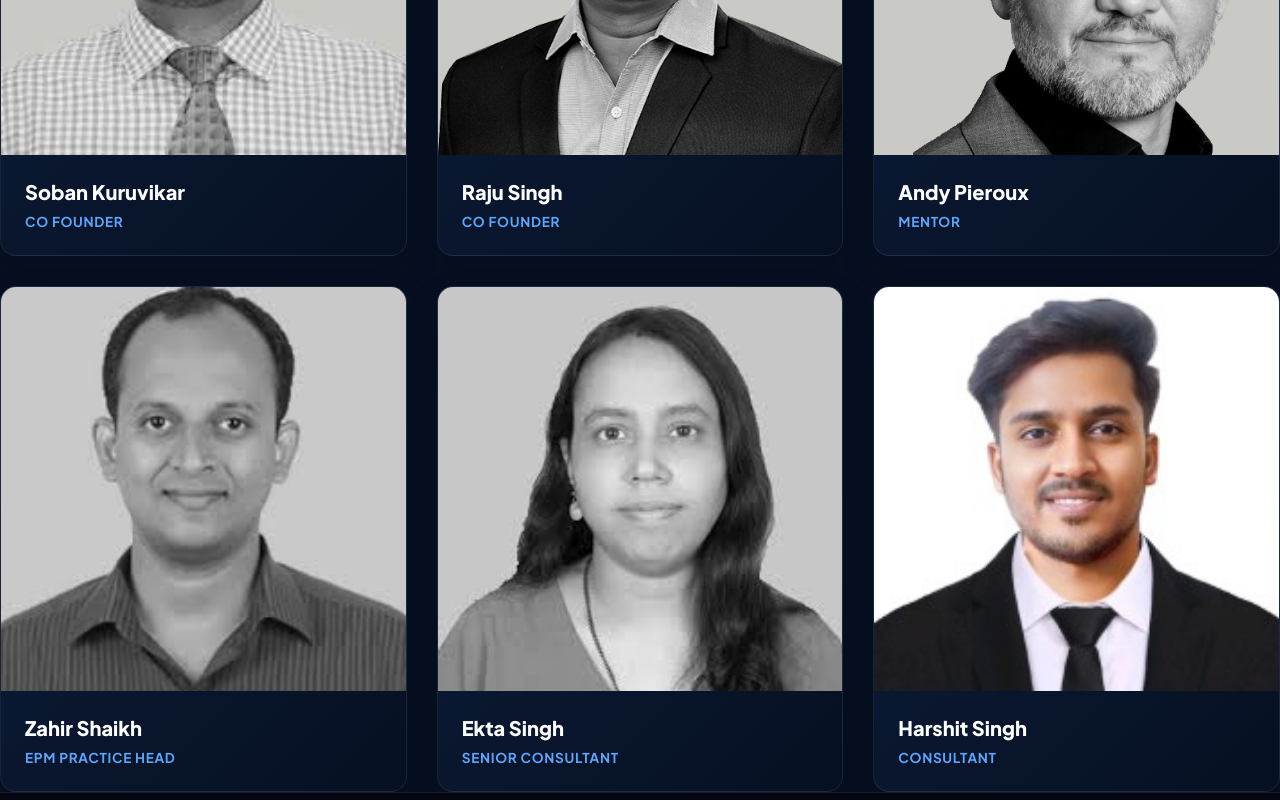
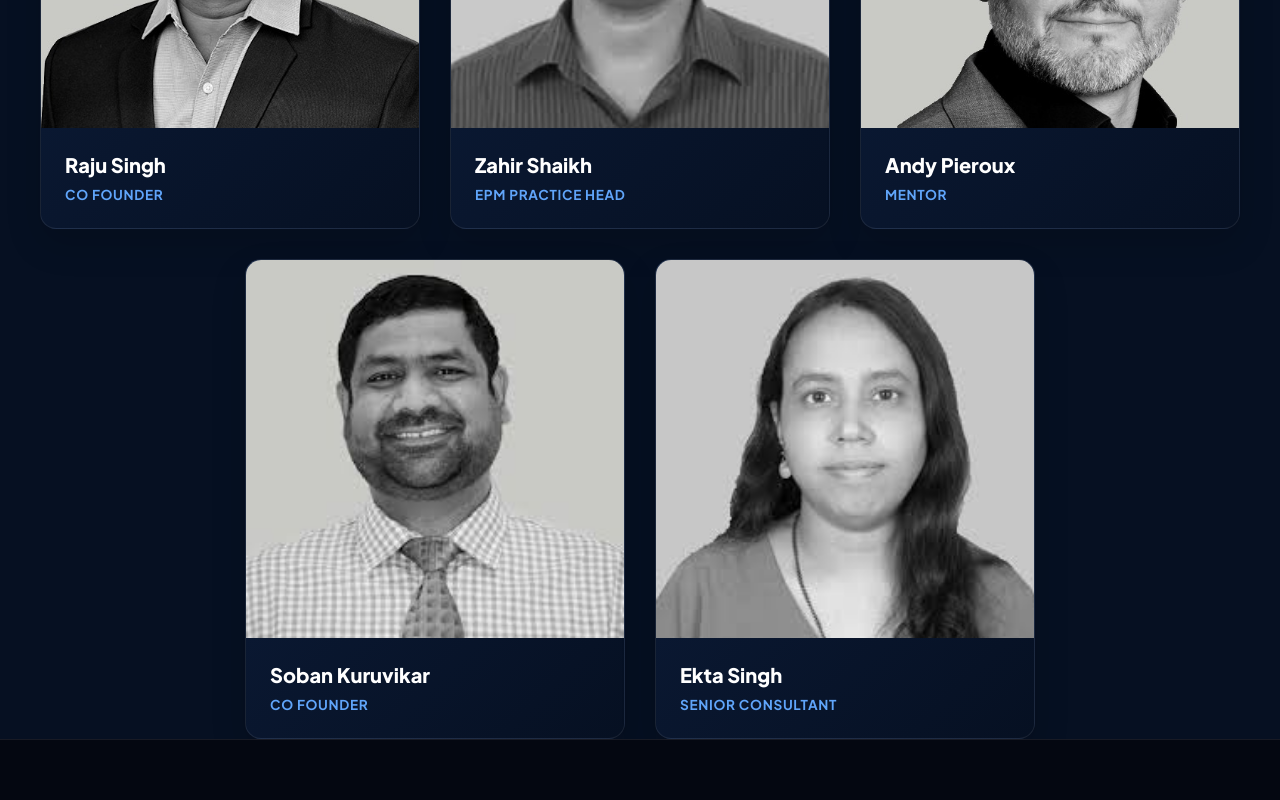
Before and after one commit to Harshit-1309/Gooner_tech, a React (Vite) app: page /about-us in a window 1280 px wide. Shown: the part 3420-4220 px from the top of the page. Built offline with nearby package versions, Linux system fonts and the light colour scheme; the HTML template or start-up script is replaced by a standard one.

Commit message:
feat: Restyle team grid with Flexbox centering to show 3 members in top row and 2 in bottom row

```diff
--- a/src/pages/AboutUs.jsx
+++ b/src/pages/AboutUs.jsx
@@ -7,14 +7,14 @@ import heroBg from '../assets/consulting_hero.png';
 
 const TEAM_MEMBERS = [
   {
-    name: 'Soban Kuruvikar',
-    role: 'Co founder',
-    image: '/assets/Our%20people/Soban%20Kuruvikar.jpeg'
-  },
-  {
     name: 'Raju Singh',
     role: 'Co founder',
     image: '/assets/Our%20people/Raju%20Singh.jpeg'
+  },
+  {
+    name: 'Zahir Shaikh',
+    role: 'EPM Practice Head',
+    image: '/assets/Our%20people/Zahir%20Shaikh.jpeg'
   },
   {
     name: 'Andy Pieroux',
@@ -22,19 +22,14 @@ const TEAM_MEMBERS = [
     image: '/assets/Our%20people/Andy%20Pieroux.jpeg'
   },
   {
-    name: 'Zahir Shaikh',
-    role: 'EPM Practice Head',
-    image: '/assets/Our%20people/Zahir%20Shaikh.jpeg'
+    name: 'Soban Kuruvikar',
+    role: 'Co founder',
+    image: '/assets/Our%20people/Soban%20Kuruvikar.jpeg'
   },
   {
     name: 'Ekta Singh',
     role: 'Senior Consultant',
     image: '/assets/Our%20people/Ekta%20Singh.jpeg'
-  },
-  {
-    name: 'Harshit Singh',
-    role: 'Consultant',
-    image: '/assets/Our%20people/Harshit%20Singh.jpeg'
   }
 ];
 
```
Also changed, not shown: src/index.css, 1 other file (tests, documents, lock files or other folders).
